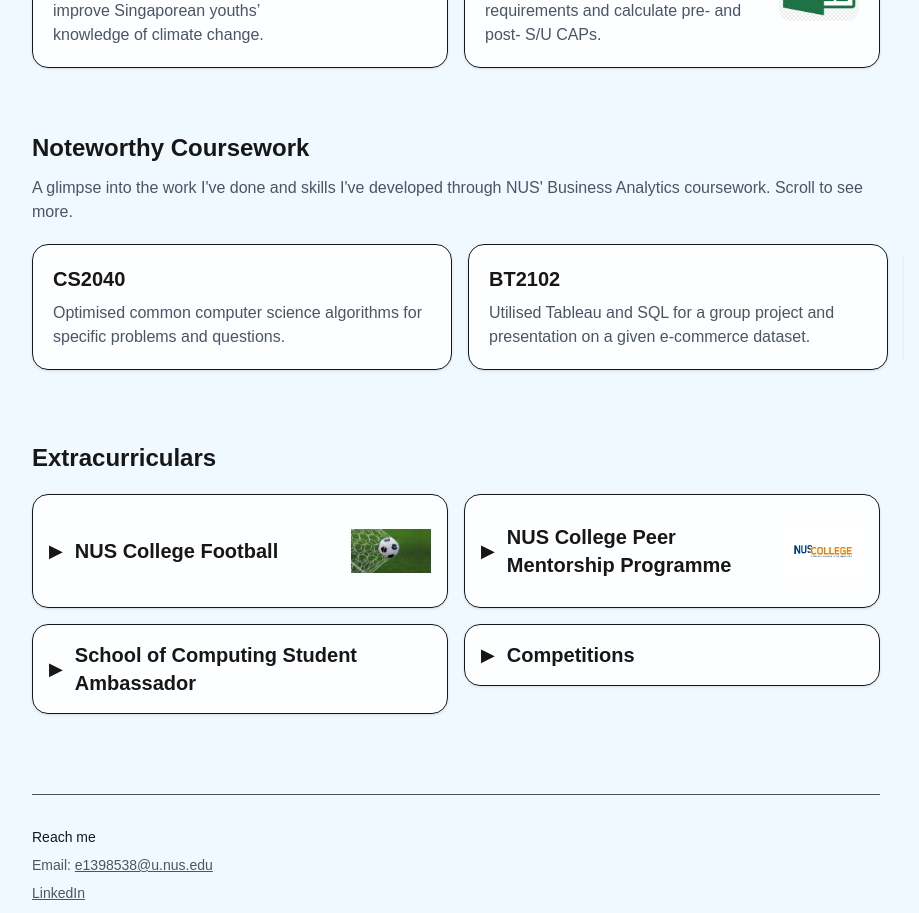
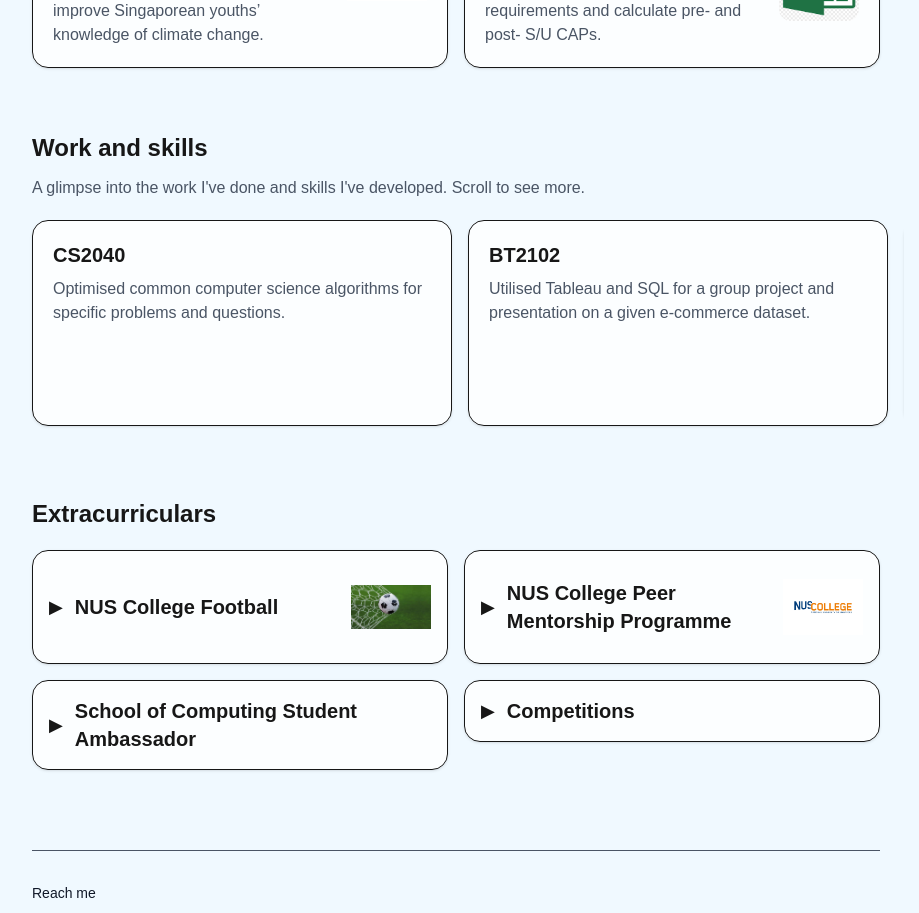
Before and after one commit to harenraj7/Personal-Website, a Next.js app: page / in a window 1280 px wide. Shown: the part 1040-1953 px from the top of the page, without its empty margins (184-1103 px from the left). Built offline with nearby package versions, Linux system fonts and the light colour scheme.

Commit message:
Update page.tsx

```diff
--- a/app/page.tsx
+++ b/app/page.tsx
@@ -144,10 +144,9 @@ export default function Home() {
         </section>
 
         <section id="school-work" className="mt-16">
-          <h2 className="text-2xl font-semibold">Noteworthy Coursework</h2>
+          <h2 className="text-2xl font-semibold">Work and skills</h2>
           <p className="mt-3 text-gray-600">
-            A glimpse into the work I've done and skills I've developed through
-            NUS' Business Analytics coursework. Scroll to see more.
+            A glimpse into the work I've done and skills I've developed. Scroll to see more.
           </p>
 
           {/* Horizontal carousel */}
@@ -201,6 +200,27 @@ export default function Home() {
                     </div>
                   </div>
                 </div>
+
+<div className="snap-start w-[320px] sm:w-[420px] flex-none rounded-2xl border bg-white/80 p-5 shadow-sm">
+  <div className="flex items-center justify-between gap-6">
+    <div className="min-w-0">
+      <div className="text-xl font-semibold">The Digital and Intelligence Service</div>
+      <p className="mt-2 text-gray-600 whitespace-normal break-words">
+        Conducted open-source intelligence for counter-terrorism military intelligence.
+      </p>
+
+      <Image
+                  src="/images/DIS-LOGO-60e543.jpg"
+                  alt="DIS"
+                  width={200}
+                  height={200}
+                  className="h-20 w-20 shrink-0 rounded-xl object-contain"
+                />
+
+    </div>
+  </div>
+</div>
+
               </div>
             </div>
           </div>
```
